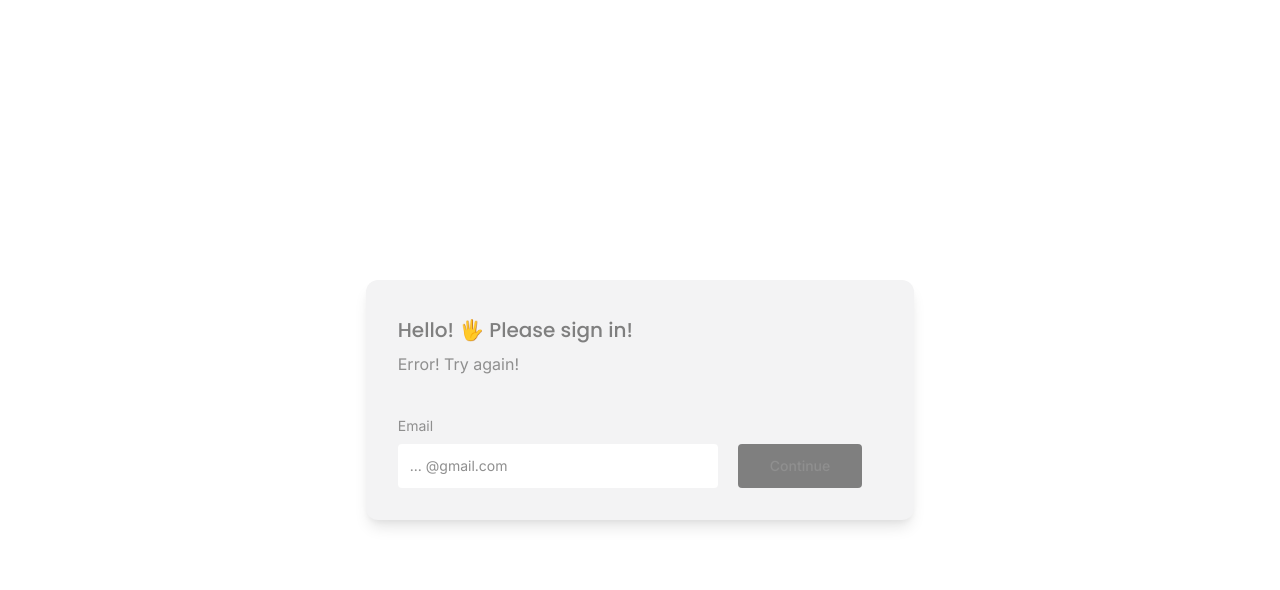
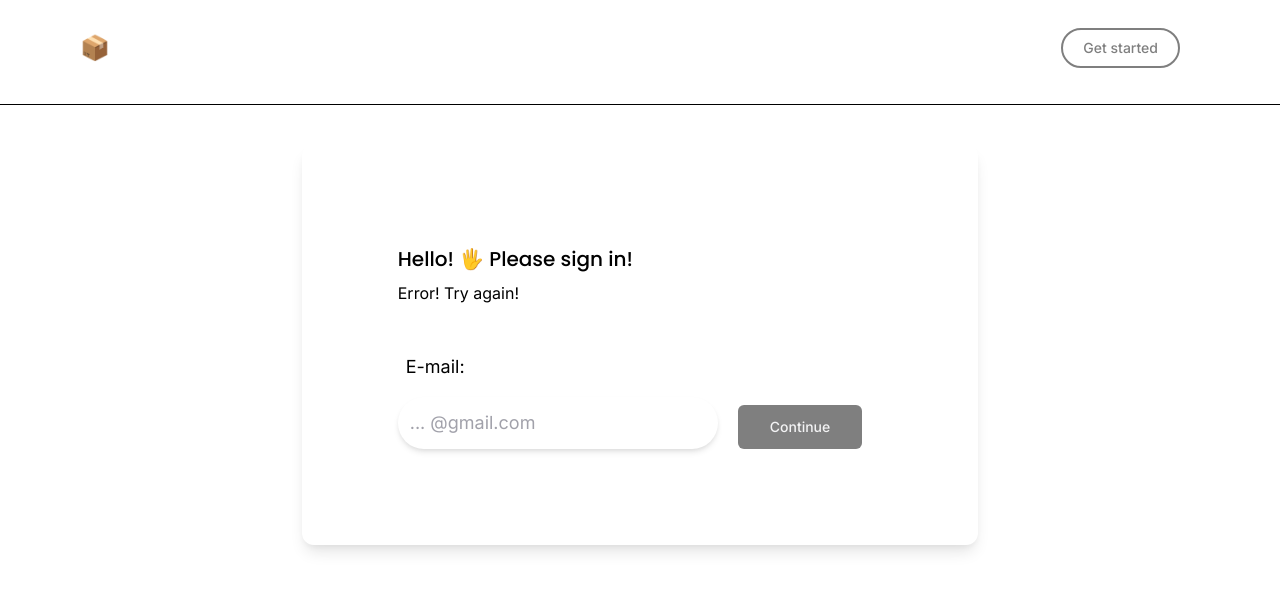
Before and after one commit to Deep-Cold-Storage/gintoki, a Vue app in the folder frontend/: page /auth/1 in a window 1280 px wide. Shown: the top 590 px of the page. Built offline with nearby package versions, Linux system fonts and the light colour scheme; no server answers.

Commit message:
Update Auth,Home and TopNavigation

```diff
--- a/frontend/src/components/TopNavigation.vue
+++ b/frontend/src/components/TopNavigation.vue
@@ -1,10 +1,10 @@
 <template>
-  <header class="static flex flex-row items-center justify-between p-3 md:px-20 md:py-3">
-    <h1 class="py-2 font-medium cursor-pointer md:text-2xl" @click="$router.push('/').catch((err) => {})">📦</h1>
+  <header class="static flex flex-row items-center justify-between px-20 py-6 pb-8 border-b">
+    <h1 class="py-2 font-medium cursor-pointer text-2xl" @click="$router.push('/').catch((err) => {})">📦</h1>
 
     <nav class="flex items-center justify-center">
-      <router-link v-if="logged" class="mx-5 text-sm font-medium text-gray hover:text-primary" to="/items">Your Items</router-link>
-      <router-link v-if="!logged" class="mx-5 text-sm font-medium text-gray hover:text-primary" to="/auth">Get Started</router-link>
+      <router-link v-if="logged" class="mx-5 text-sm font-medium text-gray hover:text-primary border-2 border-solid rounded-full px-5 py-2" to="/items">Your items</router-link>
+      <router-link v-if="!logged" class="mx-5 text-sm font-medium text-gray hover:text-primary border-2 border-solid rounded-full px-5 py-2" to="/auth">Get started</router-link>
     </nav>
   </header>
 </template>
--- a/frontend/src/views/Auth.vue
+++ b/frontend/src/views/Auth.vue
@@ -1,26 +1,28 @@
 <template>
-  <div class="flex flex-col items-center justify-center w-full h-full">
-    <section class="w-full p-4 bg-white shadow-lg lg:w-auto lg:p-8 lg:rounded-xl">
-      <h1 class="my-1 text-xl font-medium text-gray font-heading">Hello! 🖐 Please sign in! </h1>
-      <p class="my-2 text-gray-light"> {{ message }}</p>
+<TopNavigation/>
+  <div class="flex flex-col items-center justify-center w-full h-auto">
+    <div class="my-10">
+      <section class="w-auto p-24 shadow-lg md:rounded-xl">
+        <h1 class="my-1 text-xl font-medium font-heading">Hello! 🖐 Please sign in! </h1>
+        <p class="my-2"> {{ message }}</p>
 
         <div class="flex flex-col items-center justify-between w-full mt-8 lg:items-end lg:flex-row">
           <div class="w-full">
-          <p class="my-2 text-sm text-gray-light">Email</p>
+            <p class="my-2 text-lg md:text-md p-2">E-mail:</p>
 
             <input
               type="email"
               v-model="userEmail"
               v-on:keyup.enter="requestsMagicEmail()"
               placeholder="... @gmail.com"
-            class="block w-full px-3 py-3 text-sm border-transparent rounded bg-background text-gray placeholder-gray-light lg:w-80 focus:outline-none "
+              class="block w-full px-3 py-3 text-lg md:text-md rounded-full shadow-md md:bg-background placeholder lg:w-80 focus:outline-none "
               autofocus
               autocomplete
             />
           </div>
 
           <button
-          class="px-8 py-3 mx-5 my-5 text-sm font-medium text-white rounded lg:my-0 bg-primary disabled:bg-gray disabled:text-gray-light focus:outline-none"
+            class="px-8 py-3 mx-5 my-5 text-lg md:text-sm font-medium text-white rounded-md lg:my-0 bg-primary disabled:bg-gray disabled focus:outline-none"
             @click="requestsMagicEmail()"
             :disabled="!userEmail.length"
             >Continue</button
@@ -28,11 +30,17 @@
         </div>
       </section>
       </div>
+    </div>
 </template>
 
 <script>
+  import TopNavigation from '@/components/TopNavigation.vue';
+
   export default {
     name: 'Auth',
+    components: {
+      TopNavigation,
+    },
     data() {
       return {
         message: 'You will receive a magic login link via Email.',
--- a/frontend/src/views/Home.vue
+++ b/frontend/src/views/Home.vue
@@ -1,14 +1,15 @@
 <template>
-  <div class="flex flex-col w-full min-h-screen">
+
+  <div class="flex-col w-full min-h-screen justify-center">
     <TopNavigation />
-
     <div class="flex flex-col items-center justify-center flex-grow w-full h-full">
-      <div class="container flex flex-col items-center p-1 lg:flex-row lg:p-16 3xl:p-32">
-        <div class="flex flex-col m-5 lg:flex-grow">
-          <h1 class="mb-6 text-2xl font-bold tracking-tight font-heading lg:text-6xl text-gray">The quickest way to store your items.</h1>
-          <p class="mb-6 text-gray-light "> Internet of things package locker for no contact item exchange.</p>
-
-          <div class="flex flex-col lg:flex-row">
+      <h1 class="mx-5 my-12 mb-16 font-normal tracking-wide font-heading p-16 text-center text-7xl">The quickest way to store your items</h1>
+      <div class="container w-7/12 ">
+        <p class="text-center font-sans">
+          Internet of things package locker for no contact item exchange
+        </p>
+      </div>
+                <div class="flex flex-col lg:flex-row">
             <button v-if="!logged" class="px-8 py-3 my-6 text-sm font-medium text-white rounded lg:max-w-max bg-primary focus:outline-none" @click="$router.push('/auth')"
               >Get Started</button
             >
@@ -16,12 +17,6 @@
               >Your Items</button
             >
           </div>
-        </div>
-
-        <div class="w-full lg:w-5/6 lg:max-w-2xl">
-          <img class="object-cover object-center rounded-xl " alt="hero" src="https://dummyimage.com/720x600/F3F4F7/8693ac" />
-        </div>
-      </div>
     </div>
   </div>
 </template>
```
Also changed, not shown: 1 other file (tests, documents, lock files or other folders). Lines whose indentation alone changed are shown as unchanged.
